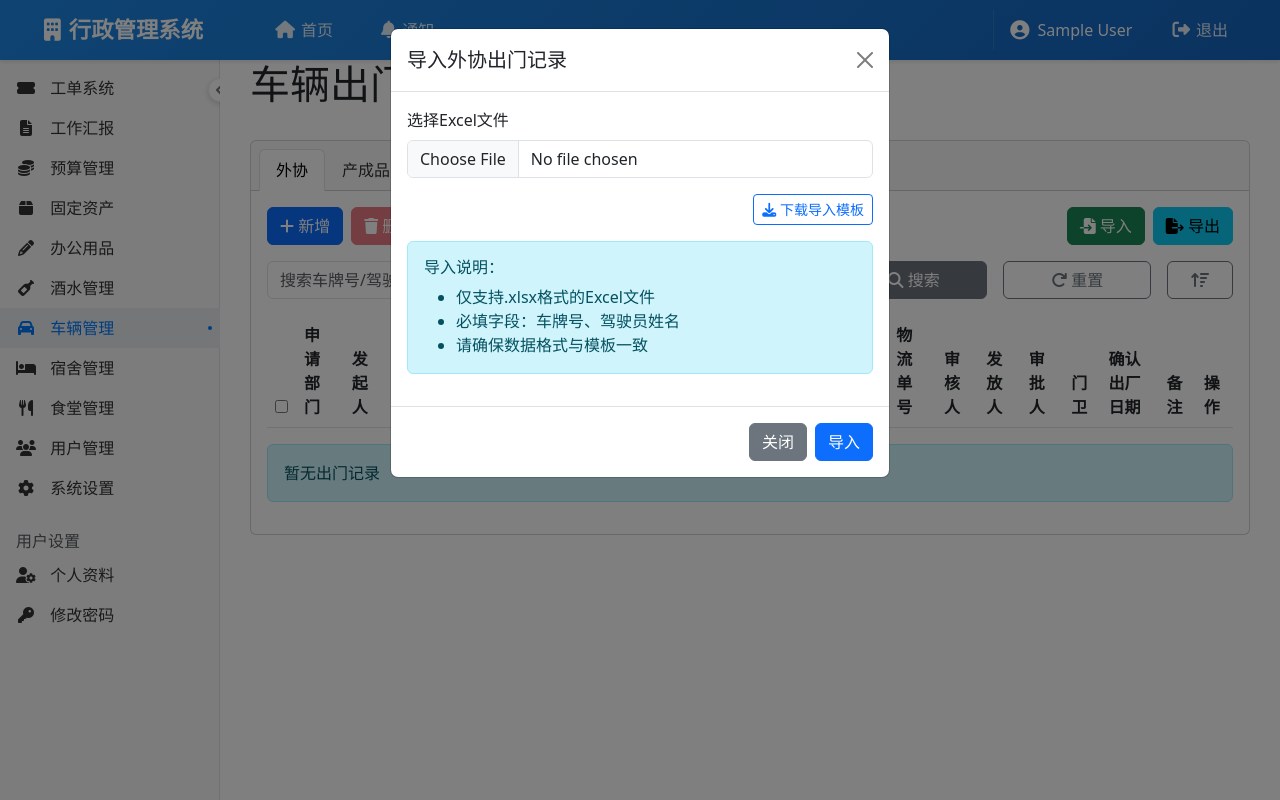
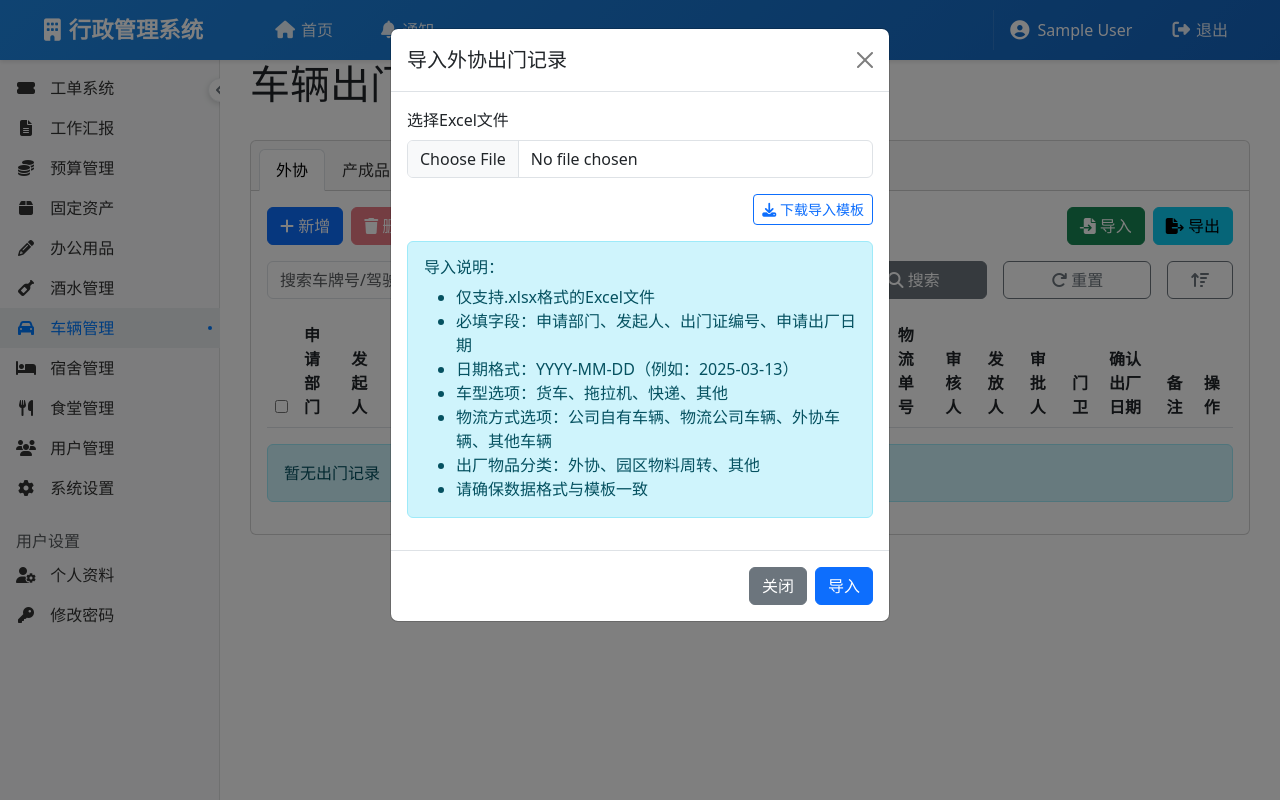
Before and after one commit to juzixs/CDAMS, a Flask app: page /vehicle/vehicle_exit/ in a window 1280 px wide, after a click on "导入". Run offline with Flask 3, Linux system fonts and the light colour scheme; a user stored in the database is signed in; tables that the repository leaves empty hold one stand-in row (values such as "Sample post"); lists and menus that the app fills with data are empty.

Commit message:
完善车辆出门数据导入

```diff
--- a/app/models.py
+++ b/app/models.py
@@ -201,7 +201,7 @@ class VehicleExit(db.Model):
     # 申请信息
     department = db.Column(db.String(100), comment='申请部门')
     initiator = db.Column(db.String(50), comment='发起人')
-    certificate_number = db.Column(db.String(50), comment='门证编号')
+    certificate_number = db.Column(db.String(50), comment='出门证编号')
 
     # 车辆和司机信息
     plate_number = db.Column(db.String(20), nullable=False, comment='车牌号')
--- a/app/models/vehicle_exit.py
+++ b/app/models/vehicle_exit.py
@@ -9,7 +9,7 @@ class VehicleExit(db.Model):
     # 申请信息
     department = db.Column(db.String(100), comment='申请部门')
     initiator = db.Column(db.String(50), comment='发起人')
-    certificate_number = db.Column(db.String(50), comment='门证编号')
+    certificate_number = db.Column(db.String(50), comment='出门证编号')
 
     # 车辆和司机信息
     plate_number = db.Column(db.String(20), nullable=False, comment='车牌号')
--- a/app/templates/vehicle/vehicle_exit/index.html
+++ b/app/templates/vehicle/vehicle_exit/index.html
@@ -103,7 +103,7 @@
                             <th><input type="checkbox" id="selectAll"></th>
                             <th>申请部门</th>
                             <th>发起人</th>
-                            <th>门证编号</th>
+                            <th>出门证编号</th>
                             <th>申请出厂日期</th>
                             <th>接收单位</th>
                             <th>出厂物品分类</th>
@@ -264,11 +264,18 @@
                         <h6>导入说明：</h6>
                         <ul class="mb-0">
                             <li>仅支持.xlsx格式的Excel文件</li>
-                            <li>必填字段：车牌号、驾驶员姓名</li>
+                            <li>必填字段：申请部门、发起人、出门证编号、申请出厂日期</li>
+                            <li>日期格式：YYYY-MM-DD（例如：2025-03-13）</li>
+                            <li>车型选项：货车、拖拉机、快递、其他</li>
+                            <li>物流方式选项：公司自有车辆、物流公司车辆、外协车辆、其他车辆</li>
+                            <li>出厂物品分类：{% if active_tab == 'outsourcing' %}外协{% else %}产成品交付{% endif %}、园区物料周转、其他</li>
                             <li>请确保数据格式与模板一致</li>
                         </ul>
                     </div>
                     <div id="importResult" style="display: none;"></div>
+                    <div class="progress" id="importProgress" style="display: none;">
+                        <div class="progress-bar progress-bar-striped progress-bar-animated" role="progressbar" style="width: 100%"></div>
+                    </div>
                 </form>
             </div>
             <div class="modal-footer">
@@ -344,6 +351,10 @@ $(document).ready(function() {
     $('#importSubmit').click(function() {
         var formData = new FormData($('#importForm')[0]);
 
+        // 显示进度条
+        $('#importProgress').show();
+        $('#importResult').hide();
+
         $.ajax({
             url: "{{ url_for('vehicle_exit.import_records') }}",
             type: "POST",
@@ -351,15 +362,50 @@ $(document).ready(function() {
             contentType: false,
             processData: false,
             success: function(response) {
-                $('#importResult').html('<div class="alert alert-success">' + response.message + '</div>').show();
+                // 隐藏进度条
+                $('#importProgress').hide();
+
+                // 显示成功消息
+                var successMessage = '<div class="alert alert-success">' + response.message + '</div>';
+                $('#importResult').html(successMessage).show();
+
                 // 3秒后刷新页面
                 setTimeout(function() {
                     window.location.reload();
                 }, 3000);
             },
             error: function(xhr) {
-                var response = JSON.parse(xhr.responseText);
-                $('#importResult').html('<div class="alert alert-danger">' + response.error + '</div>').show();
+                // 隐藏进度条
+                $('#importProgress').hide();
+
+                var errorMessage = '';
+                try {
+                    var response = JSON.parse(xhr.responseText);
+                    errorMessage = response.error;
+                } catch (e) {
+                    errorMessage = '导入失败，请检查文件格式或联系管理员';
+                }
+
+                // 显示错误消息
+                var errorHtml = '<div class="alert alert-danger">';
+                errorHtml += '<h6>导入失败：</h6>';
+
+                // 如果错误消息包含换行符，则使用列表显示
+                if (errorMessage.includes('\n')) {
+                    errorHtml += '<ul>';
+                    var errorLines = errorMessage.split('\n');
+                    for (var i = 0; i < errorLines.length; i++) {
+                        if (errorLines[i].trim() !== '') {
+                            errorHtml += '<li>' + errorLines[i] + '</li>';
+                        }
+                    }
+                    errorHtml += '</ul>';
+                } else {
+                    errorHtml += '<p>' + errorMessage + '</p>';
+                }
+
+                errorHtml += '</div>';
+                $('#importResult').html(errorHtml).show();
             }
         });
     });
--- a/app/vehicle/vehicle_exit/routes.py
+++ b/app/vehicle/vehicle_exit/routes.py
@@ -322,10 +322,139 @@ def batch_action():
 @login_required
 def import_records():
     """导入车辆出门记录"""
-    # 此处应实现导入功能
-    # 可以使用pandas读取Excel文件并将数据导入到数据库
-    # 由于需要更多的实现细节，此处只返回一个成功消息
-    return jsonify({'message': '导入功能尚未实现，请后续开发'})
+    if 'file' not in request.files:
+        return jsonify({'error': '没有上传文件'}), 400
+
+    file = request.files['file']
+    if file.filename == '':
+        return jsonify({'error': '没有选择文件'}), 400
+
+    if not file.filename.endswith('.xlsx'):
+        return jsonify({'error': '只支持.xlsx格式的Excel文件'}), 400
+
+    exit_type = request.form.get('exit_type', 'outsourcing')
+
+    try:
+        # 读取Excel文件
+        df = pd.read_excel(file)
+
+        # 检查必填字段
+        required_fields = ['申请部门', '发起人', '出门证编号', '申请出厂日期']
+        missing_fields = [field for field in required_fields if field not in df.columns]
+
+        if missing_fields:
+            return jsonify({'error': f'缺少必填字段: {", ".join(missing_fields)}'}), 400
+
+        # 检查数据有效性
+        if df.empty:
+            return jsonify({'error': '导入的Excel文件没有数据'}), 400
+
+        # 检查每行数据
+        error_rows = []
+        for index, row in df.iterrows():
+            # 检查必填字段是否有值
+            for field in required_fields:
+                if pd.isna(row[field]) or str(row[field]).strip() == '':
+                    error_rows.append(f'第{index+2}行: {field}不能为空')
+
+            # 检查日期格式
+            try:
+                if not pd.isna(row['申请出厂日期']):
+                    pd.to_datetime(row['申请出厂日期'])
+                if '确认出厂日期' in row and not pd.isna(row['确认出厂日期']):
+                    pd.to_datetime(row['确认出厂日期'])
+            except:
+                error_rows.append(f'第{index+2}行: 日期格式不正确，请使用YYYY-MM-DD格式')
+
+        if error_rows:
+            return jsonify({'error': '数据验证失败:\n' + '\n'.join(error_rows)}), 400
+
+        # 开始导入数据
+        success_count = 0
+        error_count = 0
+
+        for index, row in df.iterrows():
+            try:
+                # 处理日期字段
+                exit_time = pd.to_datetime(row['申请出厂日期']).to_pydatetime() if not pd.isna(row['申请出厂日期']) else None
+                confirmed_exit_time = pd.to_datetime(row['确认出厂日期']).to_pydatetime() if '确认出厂日期' in row and not pd.isna(row['确认出厂日期']) else None
+
+                # 处理车型
+                vehicle_type_map = {
+                    '货车': 'truck',
+                    '拖拉机': 'tractor',
+                    '快递': 'express',
+                    '其他': 'other'
+                }
+                vehicle_type = vehicle_type_map.get(row['车型'], 'other')
+
+                # 处理物流方式
+                logistics_type_map = {
+                    '公司自有车辆': 'company',
+                    '物流公司车辆': 'logistics',
+                    '外协车辆': 'outsourcing',
+                    '其他车辆': 'other'
+                }
+                logistics_type = logistics_type_map.get(row['物流方式'], 'other')
+
+                # 处理物品分类
+                item_category_map = {
+                    '外协': 'outsourcing',
+                    '产成品交付': 'product',
+                    '园区物料周转': 'material',
+                    '其他': 'other'
+                }
+                item_category = item_category_map.get(row['出厂物品分类'], exit_type)
+
+                # 创建记录
+                record = VehicleExit(
+                    exit_type=exit_type,
+                    department=row['申请部门'] if not pd.isna(row['申请部门']) else None,
+                    initiator=row['发起人'] if not pd.isna(row['发起人']) else None,
+                    certificate_number=row['出门证编号'] if '出门证编号' in row and not pd.isna(row['出门证编号']) else None,
+                    plate_number=row['车牌号'] if '车牌号' in row and not pd.isna(row['车牌号']) else None,
+                    driver_name=row['司机姓名'] if '司机姓名' in row and not pd.isna(row['司机姓名']) else None,
+                    id_number=row['司机身份证号'] if '司机身份证号' in row and not pd.isna(row['司机身份证号']) else None,
+                    phone=row['司机联系电话'] if '司机联系电话' in row and not pd.isna(row['司机联系电话']) else None,
+                    vehicle_type=vehicle_type if '车型' in row and not pd.isna(row['车型']) else None,
+                    logistics_type=logistics_type if '物流方式' in row and not pd.isna(row['物流方式']) else None,
+                    logistics_company=row['物流公司名称'] if '物流公司名称' in row and not pd.isna(row['物流公司名称']) else None,
+                    logistics_number=row['物流单号'] if '物流单号' in row and not pd.isna(row['物流单号']) else None,
+                    company=row['接收单位'] if '接收单位' in row and not pd.isna(row['接收单位']) else None,
+                    item_category=item_category if '出厂物品分类' in row and not pd.isna(row['出厂物品分类']) else exit_type,
+                    destination=row['目的地'] if '目的地' in row and not pd.isna(row['目的地']) else None,
+                    items=row['出厂物品'] if '出厂物品' in row and not pd.isna(row['出厂物品']) else None,
+                    purpose=row['用途'] if '用途' in row and not pd.isna(row['用途']) else None,
+                    exit_time=exit_time,
+                    expected_return_time=None,  # 可以根据需要设置
+                    confirmed_exit_time=confirmed_exit_time,
+                    reviewer=row['审核人'] if '审核人' in row and not pd.isna(row['审核人']) else None,
+                    issuer=row['发放人'] if '发放人' in row and not pd.isna(row['发放人']) else None,
+                    approver_text=row['审批人'] if '审批人' in row and not pd.isna(row['审批人']) else None,
+                    guard=row['门卫'] if '门卫' in row and not pd.isna(row['门卫']) else None,
+                    remarks=row['备注'] if '备注' in row and not pd.isna(row['备注']) else None,
+                    created_by=current_user.id,
+                    status='completed',
+                    created_at=datetime.now(),
+                    updated_at=datetime.now()
+                )
+
+                db.session.add(record)
+                success_count += 1
+            except Exception as e:
+                error_count += 1
+                print(f"导入第{index+2}行时出错: {str(e)}")
+
+        db.session.commit()
+
+        return jsonify({
+            'message': f'导入完成: 成功导入{success_count}条记录，失败{error_count}条记录',
+            'success_count': success_count,
+            'error_count': error_count
+        })
+
+    except Exception as e:
+        return jsonify({'error': f'导入失败: {str(e)}'}), 500
 
 @bp.route('/export')
 @login_required
@@ -411,7 +540,7 @@ def export():
             '序号': i,
             '申请部门': record.department or '-',
             '发起人': record.initiator or '-',
-            '门证编号': record.certificate_number or '-',
+            '出门证编号': record.certificate_number or '-',
             '申请出厂日期': exit_time,
             '接收单位': record.company or '-',
             '出厂物品分类': item_category,
@@ -464,7 +593,99 @@ def export():
 @login_required
 def import_template():
     """下载导入模板"""
-    # 此处应实现模板下载功能
-    # 由于需要更多的实现细节，此处只返回一个提示
-    flash('模板下载功能尚未实现，请后续开发', 'info')
-    return redirect(url_for('vehicle_exit.index', tab=request.args.get('exit_type', 'outsourcing')))
+    exit_type = request.args.get('exit_type', 'outsourcing')
+
+    # 创建Excel文件
+    output = BytesIO()
+    writer = pd.ExcelWriter(output, engine='xlsxwriter')
+
+    # 准备模板数据
+    template_data = {
+        '申请部门': ['示例：生产部'],
+        '发起人': ['示例：张三'],
+        '出门证编号': ['示例：CD-C-25-02-001'],
+        '申请出厂日期': ['示例：2025-03-13'],
+        '接收单位': ['示例：上海XX公司'],
+        '出厂物品分类': ['示例：外协' if exit_type == 'outsourcing' else '示例：产成品交付'],
+        '车型': ['示例：货车'],
+        '物流方式': ['示例：公司自有车辆'],
+        '物流公司名称': ['示例：顺丰物流'],
+        '司机姓名': ['示例：王五'],
+        '车牌号': ['示例：京A12345'],
+        '司机联系电话': ['示例：13800138000'],
+        '物流单号': ['示例：LG12345'],
+        '审核人': ['示例：审核员A'],
+        '发放人': ['示例：发放员B'],
+        '审批人': ['示例：审批员C'],
+        '门卫': ['示例：门卫A'],
+        '确认出厂日期': ['示例：2025-03-13'],
+        '备注': ['示例：这是一条备注']
+    }
+
+    # 创建DataFrame
+    df = pd.DataFrame(template_data)
+
+    # 指定sheet名称
+    sheet_name = '外协出门记录模板' if exit_type == 'outsourcing' else '产成品出门记录模板'
+    df.to_excel(writer, sheet_name=sheet_name, index=False)
+
+    # 获取工作表对象
+    worksheet = writer.sheets[sheet_name]
+
+    # 设置列宽
+    for i, col in enumerate(df.columns):
+        column_width = max(len(col) + 2, 20)  # 最小宽度为20
+        worksheet.set_column(i, i, column_width)
+
+    # 添加说明sheet
+    instructions_data = {
+        '字段': list(template_data.keys()),
+        '说明': [
+            '申请部门名称',
+            '申请人姓名',
+            '出门证编号',
+            '申请出厂日期（格式：YYYY-MM-DD）',
+            '接收单位名称（可选）',
+            f'{"外协" if exit_type == "outsourcing" else "产成品交付"}（可选）',
+            '车型（货车/拖拉机/快递/其他）（可选）',
+            '物流方式（公司自有车辆/物流公司车辆/外协车辆/其他车辆）（可选）',
+            '物流公司名称（可选）',
+            '司机姓名（可选）',
+            '车牌号（可选）',
+            '司机联系电话（可选）',
+            '物流单号（可选）',
+            '审核人姓名（可选）',
+            '发放人姓名（可选）',
+            '审批人姓名（可选）',
+            '门卫姓名（可选）',
+            '确认出厂日期（格式：YYYY-MM-DD，可选）',
+            '备注信息（可选）'
+        ],
+        '是否必填': [
+            '是', '是', '是', '是', '否', '否', '否', '否',
+            '否', '否', '否', '否', '否', '否', '否', '否', '否', '否', '否'
+        ]
+    }
+
+    # 创建说明DataFrame
+    instructions_df = pd.DataFrame(instructions_data)
+    instructions_df.to_excel(writer, sheet_name='填写说明', index=False)
+
+    # 设置说明sheet的列宽
+    instructions_worksheet = writer.sheets['填写说明']
+    instructions_worksheet.set_column(0, 0, 20)
+    instructions_worksheet.set_column(1, 1, 40)
+    instructions_worksheet.set_column(2, 2, 10)
+
+    writer.close()
+    output.seek(0)
+
+    # 生成文件名
+    filename = f"{'外协' if exit_type == 'outsourcing' else '产成品'}_出门记录导入模板.xlsx"
+
+    return send_file(
+        output,
+        as_attachment=True,
+        download_name=filename,
+        mimetype='application/vnd.openxmlformats-officedocument.spreadsheetml.sheet'
+    )
--- a/migrations/versions/9f89fe7b5e1a_add_new_fields_to_vehicle_exit_table.py
+++ b/migrations/versions/9f89fe7b5e1a_add_new_fields_to_vehicle_exit_table.py
@@ -21,7 +21,7 @@ def upgrade():
     with op.batch_alter_table('vehicle_exit', schema=None) as batch_op:
         batch_op.add_column(sa.Column('department', sa.String(length=100), nullable=True, comment='申请部门'))
         batch_op.add_column(sa.Column('initiator', sa.String(length=50), nullable=True, comment='发起人'))
-        batch_op.add_column(sa.Column('certificate_number', sa.String(length=50), nullable=True, comment='门证编号'))
+        batch_op.add_column(sa.Column('certificate_number', sa.String(length=50), nullable=True, comment='出门证编号'))
         batch_op.add_column(sa.Column('vehicle_type', sa.String(length=20), nullable=True, comment='车型：truck（货车）, tractor（拖拉机）, express（快递）, other（其他）'))
         batch_op.add_column(sa.Column('logistics_type', sa.String(length=20), nullable=True, comment='物流方式：company（公司自有车辆）, logistics（物流公司车辆）, outsourcing（外协车辆）'))
         batch_op.add_column(sa.Column('logistics_company', sa.String(length=100), nullable=True, comment='物流公司名称'))
```
Also changed, not shown: add_test_data.py (+130 -126 lines), app/templates/vehicle/vehicle_exit/add.html (+7 -7 lines), app/templates/vehicle/vehicle_exit/edit.html (+7 -7 lines), app/vehicle/vehicle_exit/forms.py (+6 -6 lines), instance/app.db.
